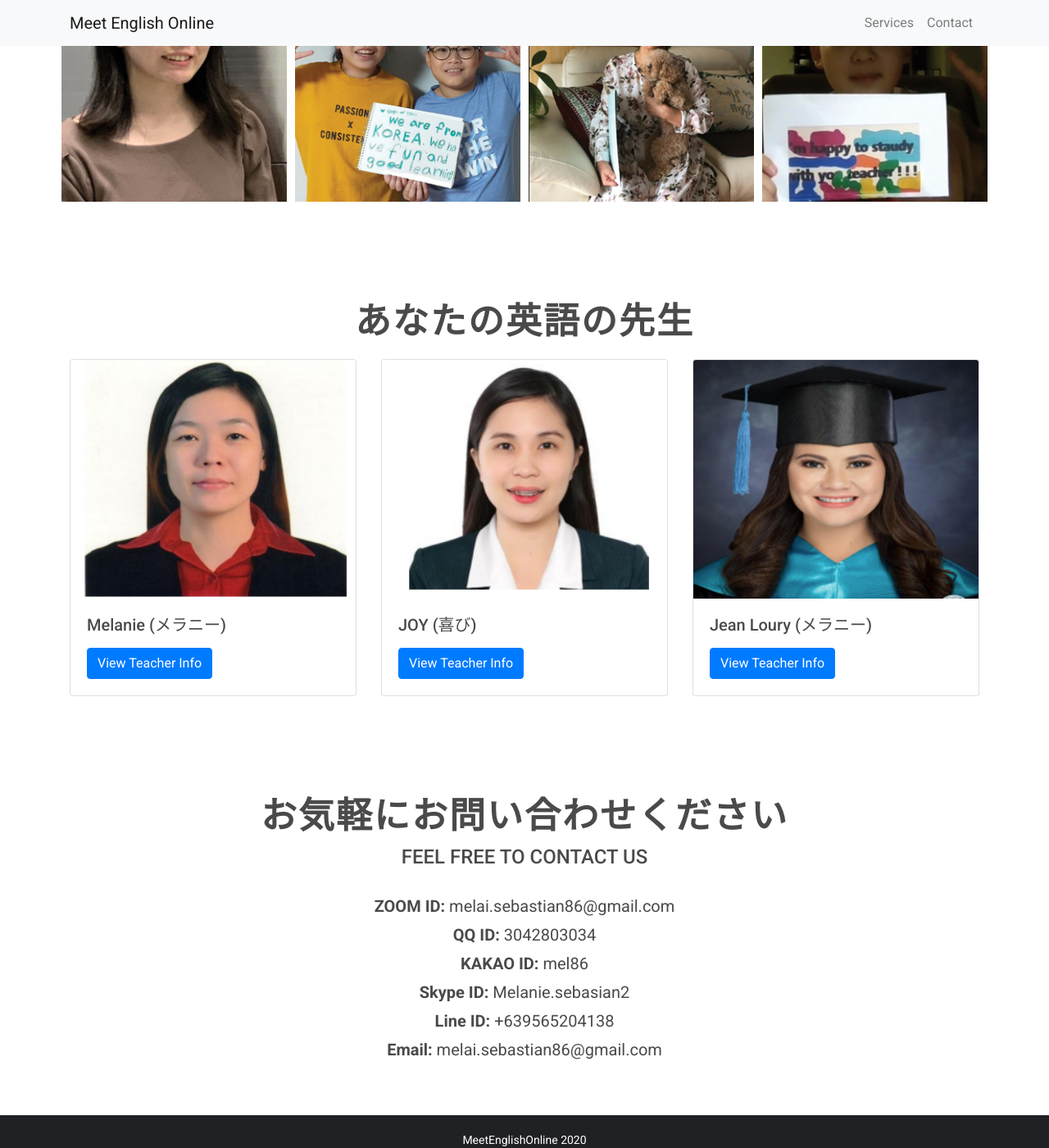
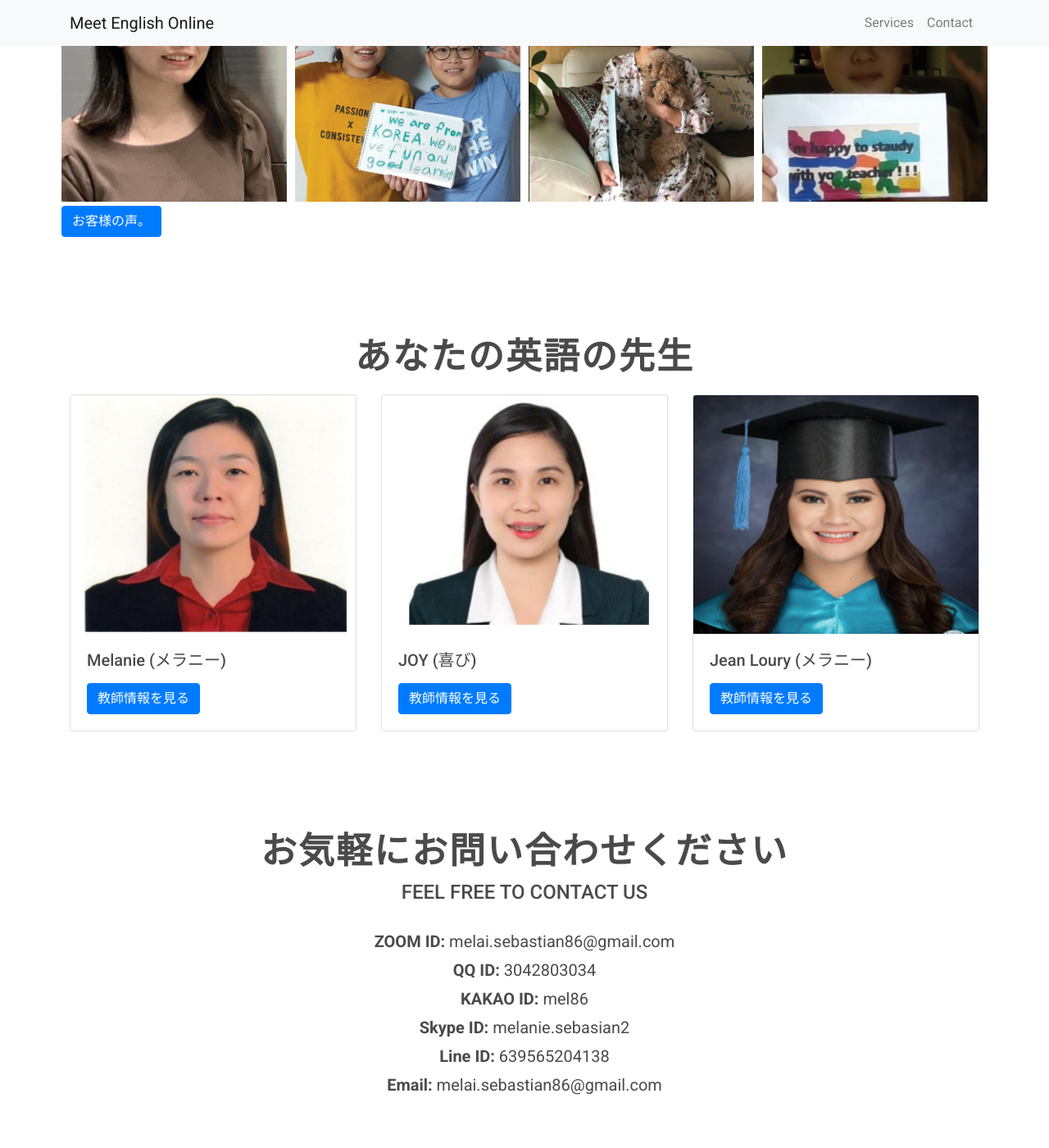
Before and after one commit to meetenglishonline/meetenglishonline.github.io, a Jekyll site: the page built from index.html, in a window 1280 px wide and 1400 px high, scrolled down 2184 px. Shown: the whole window at 82% size. Built offline with Jekyll 4.4.1, drawn with Linux system fonts in a browser that asks for light colours; nearby versions of some CDN libraries; some of the changed text lies outside the part shown.

Commit message:
Updating data structure to yml

```diff
--- a/_data/teacher.yml
+++ b/_data/teacher.yml
@@ -1,14 +1,17 @@
-- name: Melanie (メラニー)
-  image: /img/teacher-avatar/melanie.png
-  tagline:
-  resume: /img/teacher-portfolio/mel.pdf
+title: あなたの英語の先生
+profile-button-text: 教師情報を見る
+teacher:
+  - name: Melanie (メラニー)
+    image: /img/teacher-avatar/melanie.png
+    tagline:
+    resume: /img/teacher-portfolio/mel.pdf
 
-- name: JOY (喜び)
-  image: /img/teacher-avatar/frances.png
-  tagline:
-  resume: /img/teacher-portfolio/frances.pdf
+  - name: JOY (喜び)
+    image: /img/teacher-avatar/frances.png
+    tagline:
+    resume: /img/teacher-portfolio/frances.pdf
 
-- name: Jean Loury (メラニー)
-  image: /img/teacher-avatar/jean.png
-  tagline:
-  resume: /img/teacher-portfolio/jean.pdf
+  - name: Jean Loury (メラニー)
+    image: /img/teacher-avatar/jean.png
+    tagline:
+    resume: /img/teacher-portfolio/jean.pdf
--- a/_includes/home/contact.html
+++ b/_includes/home/contact.html
@@ -1,27 +1,15 @@
 <div class="container default-container-padding">
   <div class="section-header-container">
-    <h2 class="section-header text-center">お気軽にお問い合わせください</h2>
-    <h4 style="margin-top: 10px;" class="text-center">FEEL FREE TO CONTACT US</h4>
+    <h2 class="section-header text-center">{{ site.data.contact.contact-title }}</h2>
+    <h4 style="margin-top: 10px;" class="text-center">{{ site.data.contact.contact-subtitle }}</h4>
   </div>
 
   <div class="contact-container text-center">
+    {% for contact in site.data.contact.contact-details %}
     <div class="contact-item">
-      <strong>ZOOM ID:</strong> melai.sebastian86@gmail.com
+      <strong>{{ contact.contact-title }}:</strong> {{ contact.contact-info }}
+      {{ contact.qrcode }}
     </div>
-    <div class="contact-item">
-      <strong>QQ ID:</strong> 3042803034
-    </div>
-    <div class="contact-item">
-      <strong>KAKAO ID:</strong> mel86
-    </div>
-    <div class="contact-item">
-      <strong>Skype ID:</strong> Melanie.sebasian2
-    </div>
-    <div class="contact-item">
-      <strong>Line ID:</strong> +639565204138
-    </div>
-    <div class="contact-item">
-      <strong>Email:</strong> melai.sebastian86@gmail.com
-    </div>
+    {% endfor %}
   </div>
 </div>
--- a/_includes/home/pricing.html
+++ b/_includes/home/pricing.html
@@ -7,36 +7,29 @@
 
 		<div class="pricing-item col-12 col-md-6">
 			<div class="pricing-item-wrapper" style="margin-top: 10px;">
-				<div class="pricing-top-bar bar-plan-free">
-
-					<span class="top-bar-text d-block">{{ pricing.tagline }}</span>
-				</div>
+				<div class="pricing-top-bar bar-plan-free"></div>
 
 				<div class="content-padding">
 					<div class="pricing-header-container header-plan-free">
-						<h3 class="pricing-header d-block">プロモーション!!!</h3>
-						<span class="pricing-price d-block"> 500円トライアルクラス</span>
-						<span class="pricing-trial d-block">通常料金：</span>
+						<h3 class="pricing-header d-block">{{ site.data.services.services.column1.title }}</h3>
+						<span class="pricing-price d-block">{{ site.data.services.services.column1.subtitle }}</span>
+						<span class="pricing-trial d-block">{{ site.data.services.services.column1.sub-text }}</span>
 					</div>
 
 					<hr class="divider"/>
 
 					<div class="pricing-content-container">
 						<ul class="feature-plan-free">
+							{% for item in site.data.services.services.column1.features %}
 							<li class="feature-list">
-								<!-- <span class="feature-icon fa fa-check  d-none d-xl-inline-block d-lg-inline-block d-md-inline-block"></span> -->
-								<span class="feature-title d-inline-block">1クラス/ 30分= 700円</span>
+								<span class="feature-title d-inline-block">{{ item.item }}</span>
 							</li>
-
-							<li class="feature-list">
-								<!-- <span class="feature-icon fa fa-check  d-none d-xl-inline-block d-lg-inline-block d-md-inline-block"></span> -->
-								<span class="feature-title d-inline-block">1ヶ月だけ20クラスを登録する 10,000円 (各クラス500円)</span>
-							</li>
+							{% endfor %}
 						</ul>
 
 						<div class="paypal-icon">
-							<span class="pricing-trial d-block">料金を送る：</span>
-							<img style="width: 80%;" class="img-fluid center-block" src="/img/video-logo/paypal.png" />
+							<span class="pricing-trial d-block">{{ site.data.services.services.column1.bottom-text }}</span>
+							<img style="width: 80%;" class="img-fluid center-block" src="{{ site.data.services.services.column1.bottom-logo }}" />
 						</div>
 					</div>
 				</div>
@@ -45,105 +38,27 @@
 
 		<div class="pricing-item col-12 col-md-6">
 			<div class="pricing-item-wrapper" style="margin-top: 10px;">
-				<div class="pricing-top-bar bar-plan-free">
-
-					<span class="top-bar-text d-block">{{ pricing.tagline }}</span>
-				</div>
+				<div class="pricing-top-bar bar-plan-free"></div>
 
 				<div class="content-padding">
 					<div class="pricing-header-container header-plan-free">
-						<h3 class="pricing-header d-block">提供されるサービス</h3>
-						<span class="pricing-price d-block"> すべての年齢</span>
-						<span class="pricing-trial d-block"></span>
+						<h3 class="pricing-header d-block">{{ site.data.services.services.column2.title }}</h3>
+						<span class="pricing-price d-block">{{ site.data.services.services.column2.subtitle }}</span>
 					</div>
 
 					<hr class="divider"/>
 
 					<div class="pricing-content-container">
 						<ul class="feature-plan-free">
+							{% for item in site.data.services.services.column2.features %}
 							<li class="feature-list">
 								<span class="feature-icon fa fa-check"></span>
-								<span class="feature-title">1クラス/ 30分= 700円</span>
+								<span class="feature-title">{{ item.item }}</span>
 							</li>
-
-							<li class="feature-list">
-								<span class="feature-icon fa fa-check"></span>
-								<span class="feature-title">1ヶ月だけ20クラスを登録する 10,000円 (各クラス500円)</span>
-							</li>
-
-							<li class="feature-list">
-								<span class="feature-icon fa fa-check"></span>
-								<span class="feature-title">ビジネス英語</span>
-							</li>
-
-							<li class="feature-list">
-								<span class="feature-icon fa fa-check"></span>
-								<span class="feature-title">英語のアルファベットを学ぶ</span>
-							</li>
-
-							<li class="feature-list">
-								<span class="feature-icon fa fa-check"></span>
-								<span class="feature-title">フォニックスサウンド
-								</span>
-							</li>
-
-							<li class="feature-list">
-								<span class="feature-icon fa fa-check"></span>
-								<span class="feature-title">毎日の会話</span>
-							</li>
-
-							<li class="feature-list">
-								<span class="feature-icon fa fa-check"></span>
-								<span class="feature-title">話す</span>
-							</li>
-
-							<li class="feature-list">
-								<span class="feature-icon fa fa-check"></span>
-								<span class="feature-title">リスニング</span>
-							</li>
-
-							<li class="feature-list">
-								<span class="feature-icon fa fa-check"></span>
-								<span class="feature-title">読解</span>
-							</li>
-
-							<li class="feature-list">
-								<span class="feature-icon fa fa-check"></span>
-								<span class="feature-title">書く</span>
-							</li>
-
-							<li class="feature-list">
-								<span class="feature-icon fa fa-check"></span>
-								<span class="feature-title">Business English</span>
-							</li>
-
-							<li class="feature-list">
-								<span class="feature-icon fa fa-check"></span>
-								<span class="feature-title">Writing</span>
-							</li>
-
-							<li class="feature-list">
-								<span class="feature-icon fa fa-check"></span>
-								<span class="feature-title">IELTS</span>
-							</li>
-
-							<li class="feature-list">
-								<span class="feature-icon fa fa-check"></span>
-								<span class="feature-title">IEKEN</span>
-							</li>
-
-							<li class="feature-list">
-								<span class="feature-icon fa fa-check"></span>
-								<span class="feature-title">OPIC</span>
-							</li>
-
-							<li class="feature-list">
-								<span class="feature-icon fa fa-check"></span>
-								<span class="feature-title">TOEFL</span>
-							</li>
+							{% endfor %}
 						</ul>
 
-						<span class="pricing-trial d-block">*レベルごとに異なる本があります*</span>
+						<span class="pricing-trial d-block">{{ site.data.services.services.column2.bottom-text }}</span>
 
 					</div>
 
--- a/_includes/home/teacher.html
+++ b/_includes/home/teacher.html
@@ -1,40 +1,57 @@
 <div class="container default-container-padding">
   <div class="section-header-container">
-		<h2 class="section-header text-center">幸せな学生</h2>
+		<h2 class="section-header text-center">{{ site.data.testimonial.title }}</h2>
 	</div>
 
   <div class="gallery-container">
     <div class="row">
+      {% for item in site.data.testimonial.testimonial %}
       <div class="col-3 gallery-list">
-        <img src="/img/student/student1.jpg" class="img-fluid d-block center-block"/>
+        <img src="{{ item.image }}" class="img-fluid d-block center-block"/>
+        {%  if item.text %}
+        <a style="margin-top: 5px; color: white;" data-toggle="modal" data-target="#modal{{ item.id }}" target="_blank" class="btn btn-primary">{{ site.data.testimonial.button-text }}</a>
+        {% endif %}
       </div>
-      <div class="col-3 gallery-list">
-        <img src="/img/student/student2.jpg" class="img-fluid d-block center-block"/>
+
+      {% if item.text %}
+      <div class="modal fade" id="modal{{item.id}}" tabindex="-1" role="dialog" aria-labelledby="exampleModalLabel" aria-hidden="true">
+        <div class="modal-dialog" role="document">
+          <div class="modal-content">
+            <div class="modal-header">
+              <button type="button" class="close" data-dismiss="modal" aria-label="Close">
+                <span aria-hidden="true">&times;</span>
+              </button>
+            </div>
+            <div class="modal-body">
+              {{ item.text }}
+            </div>
+            <div class="modal-footer">
+              <button type="button" class="btn btn-secondary" data-dismiss="modal">閉じる</button>
+            </div>
+          </div>
+        </div>
       </div>
-      <div class="col-3 gallery-list">
-        <img src="/img/student/student3.jpg" class="img-fluid d-block center-block"/>
-      </div>
-      <div class="col-3 gallery-list">
-        <img src="/img/student/student4.jpg" class="img-fluid d-block center-block"/>
-      </div>
+      {% endif %}
+      {% endfor %}
     </div>
   </div>
 </div>
 
+
 <div class="container default-container-padding">
   <div class="section-header-container">
-		<h2 class="section-header text-center">あなたの英語の先生</h2>
+		<h2 class="section-header text-center">{{ site.data.teacher.title }}</h2>
   </div>
 
   <div class="row">
-    {% for teacher in site.data.teacher %}
+    {% for teacher in site.data.teacher.teacher %}
     <div class="col-12 col-sm-4">
       <div class="card">
         <img class="card-img-top" src="{{ teacher.image }}" alt="Card image cap">
         <div class="card-body">
           <h5 class="card-title">{{ teacher.name }}</h5>
           <p class="card-text">{{ teacher.tagline }}</p>
-          <a href="{{ teacher.resume }}" target="_blank" class="btn btn-primary">View Teacher Info</a>
+          <a href="{{ teacher.resume }}" target="_blank" class="btn btn-primary">{{ site.data.teacher.profile-button-text }}</a>
         </div>
       </div>
     </div>
```
Also changed, not shown: _data/contact.yml (added, +27 -0 lines), _data/pricing.yml (deleted, +0 -21 lines), _data/services.yml (+34 -1 lines), _data/testimonial.yml (added, +23 -0 lines).
